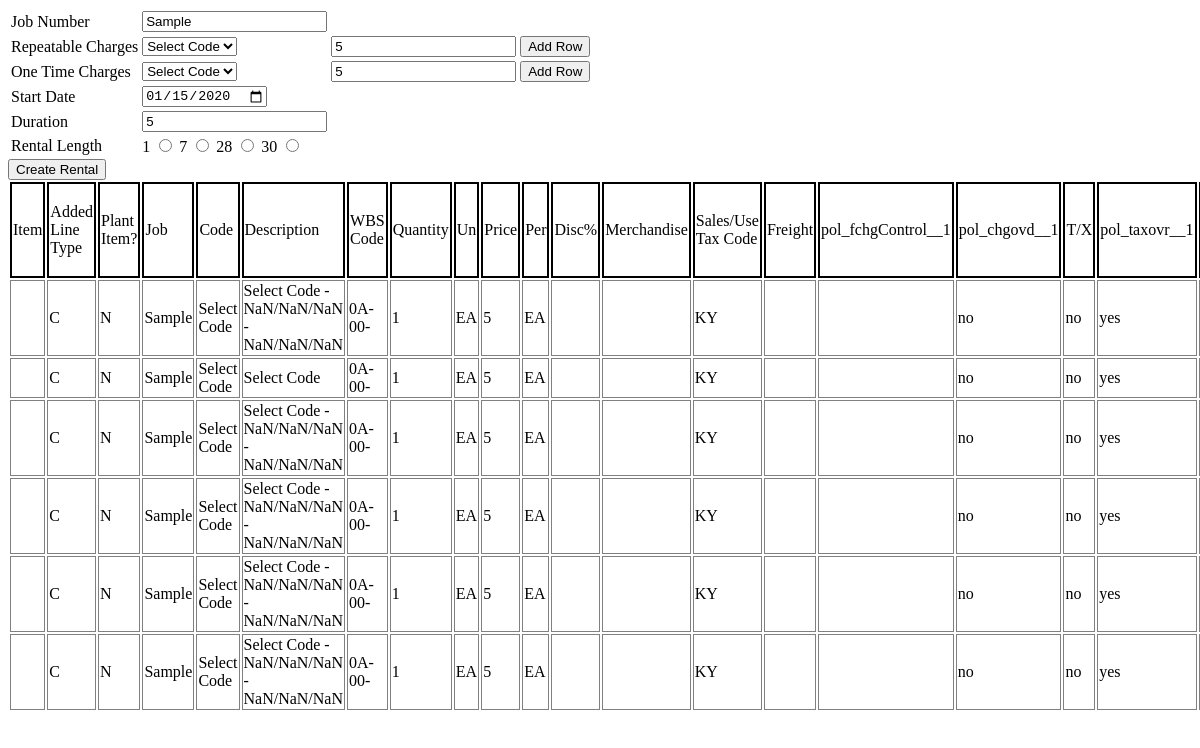
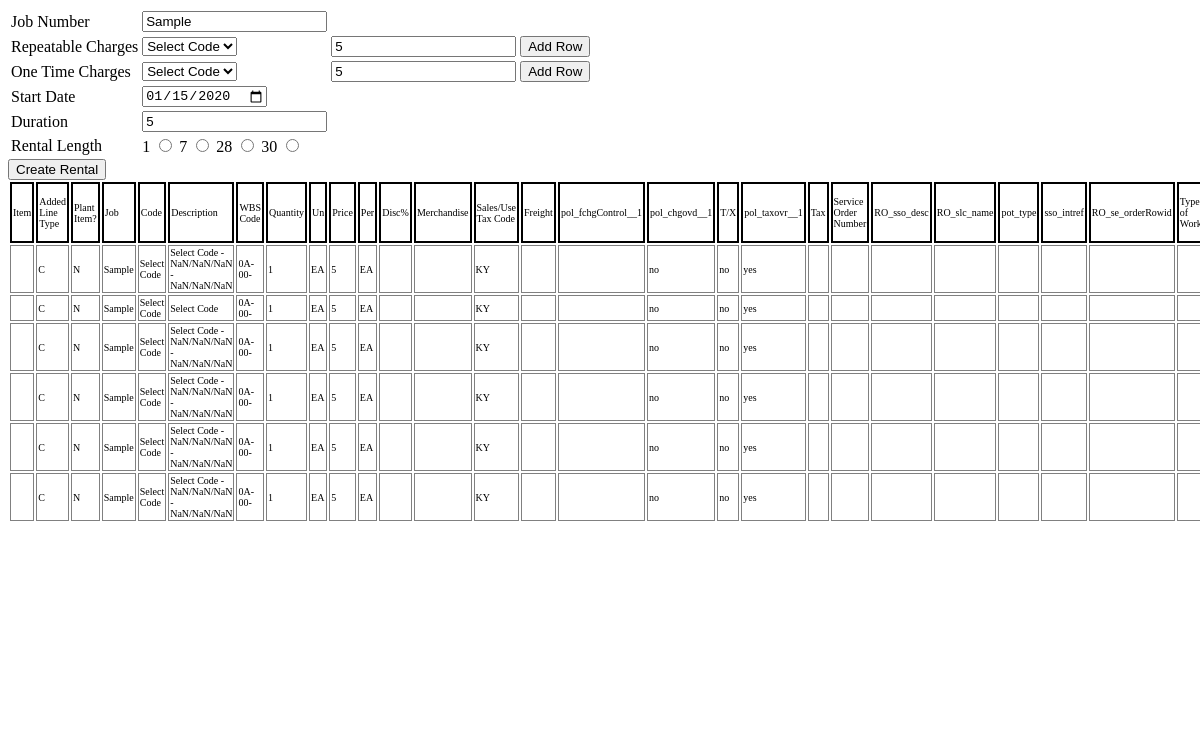
Before and after one commit to jdshupe/Rental-Maker, an Electron app: page index.html in a window 800 px wide. Both pictures are taken after typing "Sample", "5", "5", "2020-01-15", "5" into the empty fields and a click on the button "Create Rental". Shown: the top 748 px of the page, 1200 px wide, since content can reach past the window. Drawn offline with Linux system fonts and the light colour scheme.

Commit message:
Minor styling changes to table

```diff
--- a/src/css/main.css
+++ b/src/css/main.css
@@ -7,3 +7,7 @@
   border: gray 1px solid;
   margin: 0%
 }
+
+#rental {
+  font-size: x-small;
+}
```
